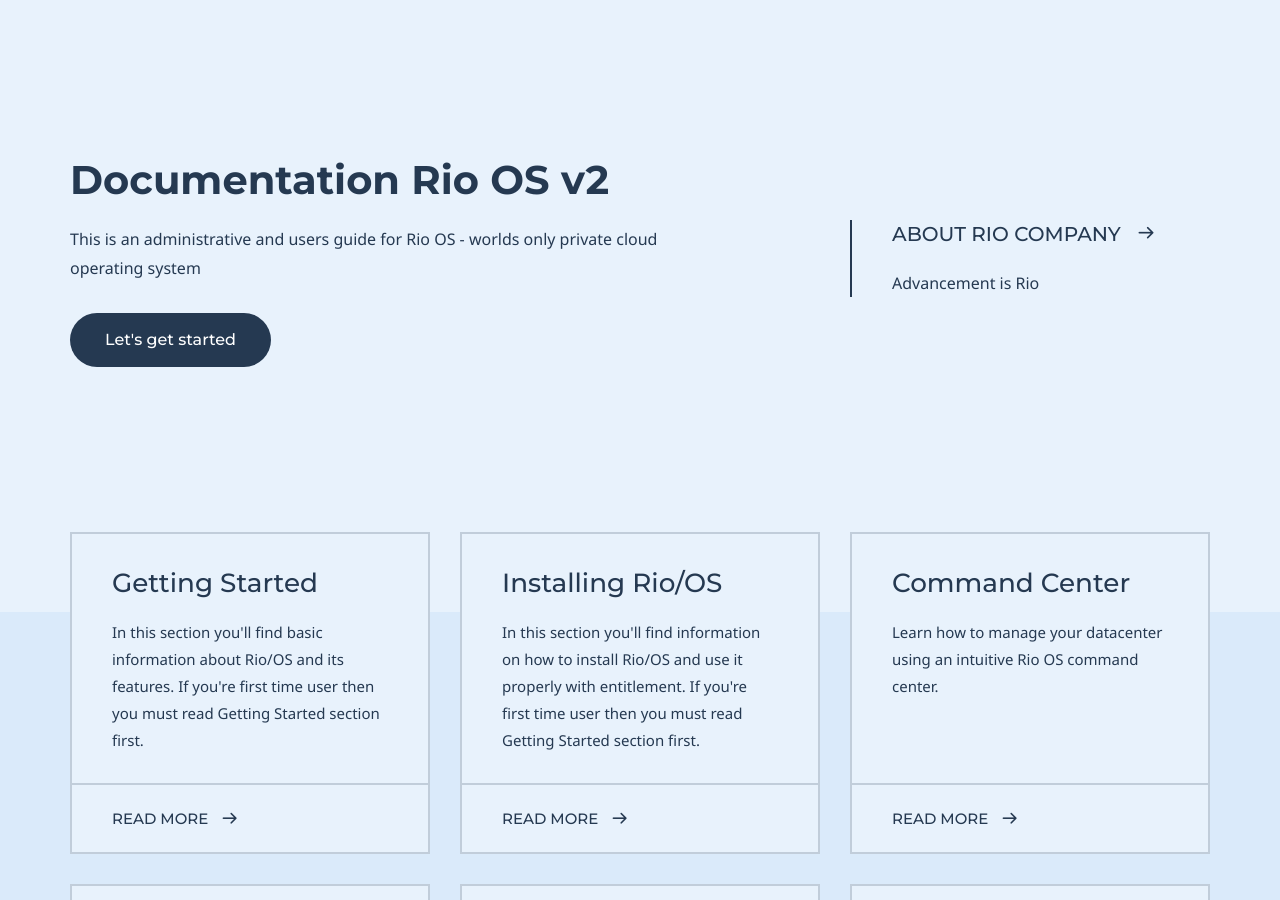
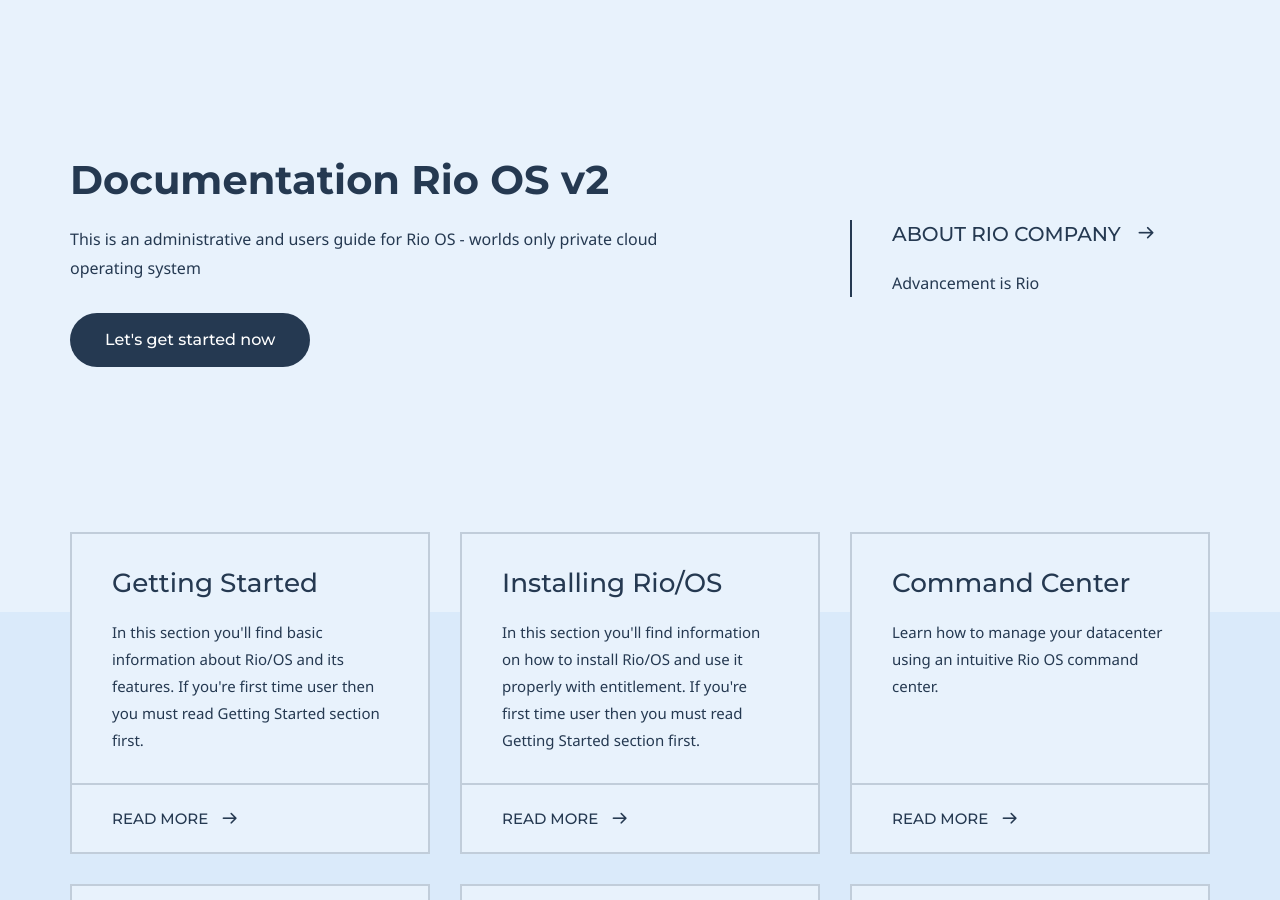
Before and after one commit to rioos2/www.megam.io, a Jekyll site: the page built from index.md, in a window 1280 px wide and 900 px high. Built offline with Jekyll 4.4.1, drawn with Linux system fonts in a browser that asks for light colours; some web fonts are replaced.

Commit message:
Update index.md

```diff
--- a/index.md
+++ b/index.md
@@ -7,7 +7,7 @@ keywords:
 title: Documentation Rio OS v2
 description: This is an administrative and users guide for  Rio OS - worlds only private cloud operating system
 buttons:
-    - content: Let's get started
+    - content: Let's get started now
       url: 'getting_started'
       external_url: false
 
```
